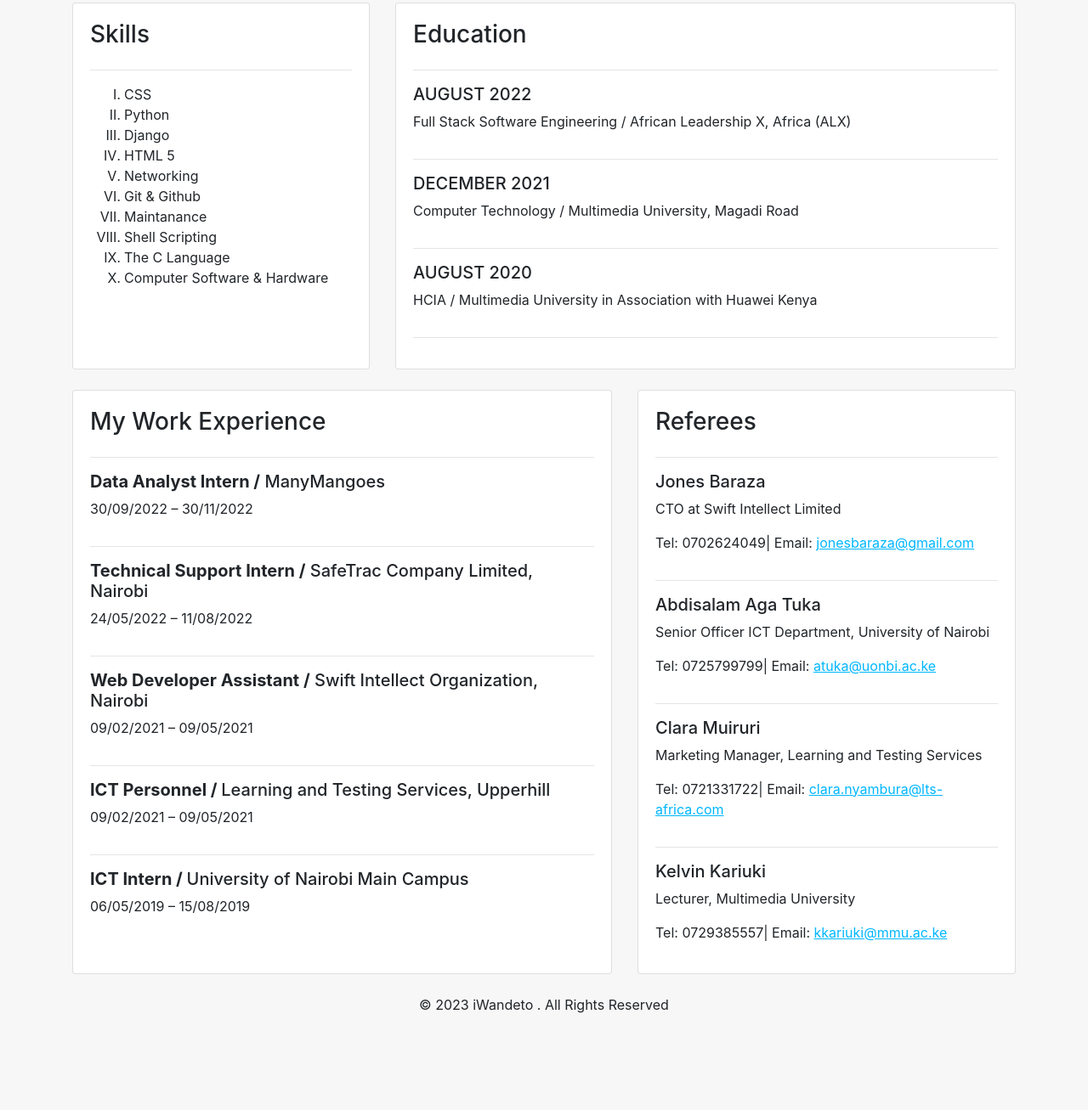
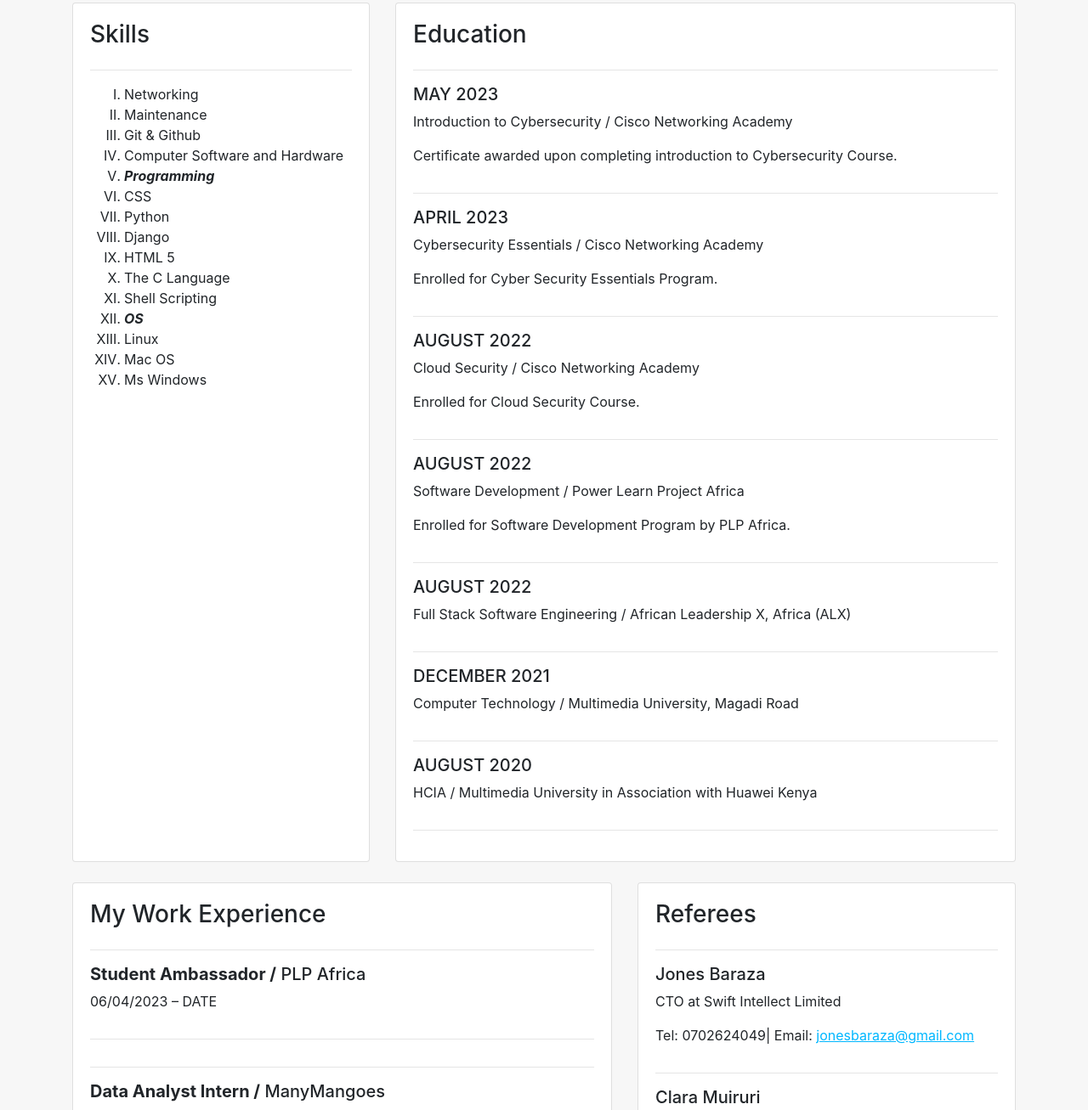
Before and after one commit to IWANDETO/Portfolio, a plain HTML site: page index.html in a window 1280 px wide. Shown: the part 447-1754 px from the top of the page at 85% size. Before the commit the page ends 1658 px from the top, so only its background shows below. Drawn offline with nearby package versions, Linux system fonts and the light colour scheme.

Commit message:
made updates

```diff
--- a/index.html
+++ b/index.html
@@ -43,7 +43,7 @@
                             <img class="social" src="images/telephone.png"></a></li>
                             <hr>
                         <li><button class="button" style="vertical-align:right">
-                            <a href="https://drive.google.com/file/d/1t3UAsjjXEBxHlTfoc-oa5MI_YdsQJtJ3/view?usp=share_link" target="_blank">
+                            <a href="https://drive.google.com/file/d/1NSyKuALRc184lcGpQ1sIcyfJlYuPDCOA/view?usp=sharing" target="_blank">
                             <span> View Resume </span>
                             </a></button>
                         </li>
@@ -60,22 +60,47 @@
                     <h3>Skills</h3>
                     <hr>
                     <ol class="skills">
+                        <li>Networking</li>
+                        <li>Maintenance</li>
+                        <li>Git & Github</li>
+                        <li>Computer Software and Hardware</li>
+                        <li><b><i>Programming</i></b></li>
                         <li>CSS</li>
                         <li>Python</li>
                         <li>Django</li>
                         <li>HTML 5</li>
-                        <li>Networking</li>
-                        <li>Git & Github</li>
-                        <li>Maintanance</li>
+                        <li>The C Language</li>
                         <li>Shell Scripting</li>
-                        <li>The C Language</li>
-                        <li>Computer Software & Hardware</li>
+                        <li><b><i>OS</i></b></li>
+                        <li>Linux</li>
+                        <li>Mac OS</li>
+                        <li>Ms Windows</li>
                     </ol>
                 </div>
             </div>
             <div class="col-md-8">
                 <div class="card card-body h-100">
                     <h3>Education</h3>
+                    <hr>
+
+                    <h5>MAY 2023</h5>
+                    <p>Introduction to Cybersecurity / Cisco Networking Academy</p>
+                    <p>Certificate awarded upon completing introduction to Cybersecurity Course.</p>
+                    <hr>
+
+                    <h5>APRIL 2023</h5>
+                    <p>Cybersecurity Essentials / Cisco Networking Academy</p>
+                    <p>Enrolled for Cyber Security Essentials Program.</p>
+                    <hr>
+
+                    <h5>AUGUST 2022</h5>
+                    <p>Cloud Security / Cisco Networking Academy</p>
+                    <p>Enrolled for Cloud Security Course.</p>
+                    <hr>
+
+                    <h5>AUGUST 2022</h5>
+                    <p>Software Development / Power Learn Project Africa</p>
+                    <p>Enrolled for Software Development Program by PLP Africa.</p>
                     <hr>
 
                     <h5>AUGUST 2022</h5>
@@ -98,6 +123,11 @@
             <div class="col-md-7">
                 <div class="card card-body h-100">
                     <h3>My Work Experience</h3>
+                    <hr>
+                    <h5><b> Student Ambassador /</b> PLP Africa</h5>
+                    <p>06/04/2023 – DATE</p>
+                    <hr>
+
                     <hr>
                     <h5><b> Data Analyst Intern /</b> ManyMangoes</h5>
                     <p>30/09/2022 – 30/11/2022</p>
@@ -129,15 +159,17 @@
                     <p>Tel: 0702624049| Email: <u>jonesbaraza@gmail.com</u></p>
                     <hr>
 
+                    <h5>Clara Muiruri</h5>
+                    <p>Marketing Manager, Learning and Testing Services</p>
+                    <p>Tel: 0721331722| Email: <u>clara.nyambura@lts-africa.com</u></p>
+                    <hr>
+
+
                     <h5>Abdisalam Aga Tuka</h5>
                     <p>Senior Officer ICT Department, University of Nairobi</p>
                     <p>Tel: 0725799799| Email: <u>atuka@uonbi.ac.ke</u></p>
                     <hr>
 
-                    <h5>Clara Muiruri</h5>
-                    <p>Marketing Manager, Learning and Testing Services</p>
-                    <p>Tel: 0721331722| Email: <u>clara.nyambura@lts-africa.com</u></p>
-                    <hr>
 
                     <h5>Kelvin Kariuki</h5>
                     <p>Lecturer, Multimedia University</p>
```
